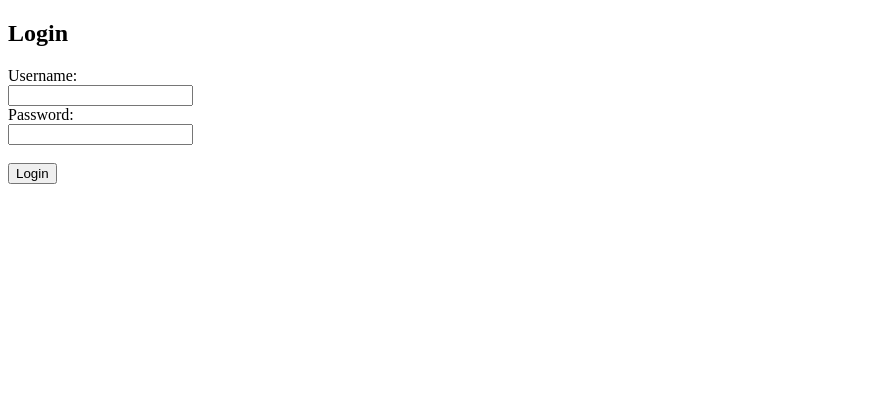
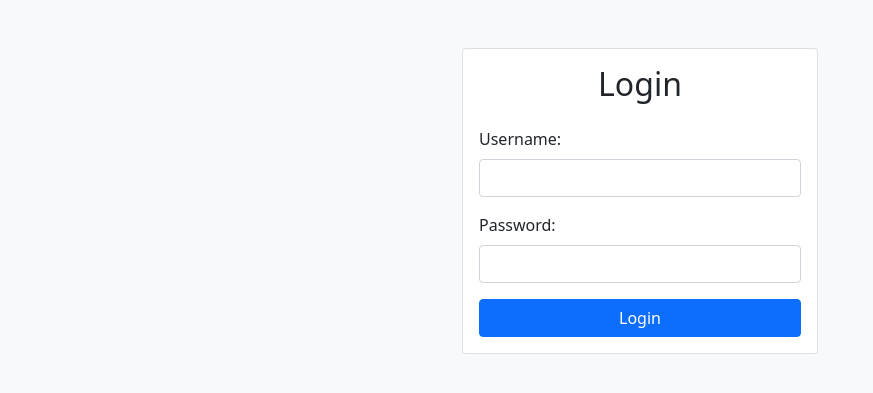
Before and after one commit to jamochl/aged_care_group2_ict30017, a PHP site: page / in a window 1280 px wide. Shown: the top 393 px of the page, without its empty margins (0-873 px from the left). Run offline with PHP 8.4, Linux system fonts and the light colour scheme; data that the repository does not hold is empty.

Commit message:
[JL] make login look nicer

```diff
--- a/src/index.php
+++ b/src/index.php
@@ -14,11 +14,11 @@ if ($conn->connect_error) {
 
 // Check forms are submitted
 if ($_SERVER["REQUEST_METHOD"] == "POST") {
-    // Retrive name and password
+    // Retrieve name and password
     $username = $_POST["username"];
     $password = $_POST["password"];
 
-    // SQL statement to retrive username
+    // SQL statement to retrieve username
     $sql = "SELECT * FROM Staff WHERE Name = ?";
     $stmt = $conn->prepare($sql);
     $stmt->bind_param("s", $username);
@@ -35,7 +35,7 @@ if ($_SERVER["REQUEST_METHOD"] == "POST") {
         // if ($password === $actual_pass)
 
         $hashedPWD = password_hash($actual_pass, PASSWORD_DEFAULT);
-        if(password_verify($password, $hashedPWD)) {
+        if (password_verify($password, $hashedPWD)) {
 
             // Start the session and set user role
             session_start();
@@ -76,17 +76,40 @@ if ($_SERVER["REQUEST_METHOD"] == "POST") {
     <meta charset="UTF-8">
     <meta name="viewport" content="width=device-width, initial-scale=1.0">
     <title>Login</title>
+    <!-- Bootstrap CSS -->
+    <link href="https://cdn.jsdelivr.net/npm/bootstrap@5.0.2/dist/css/bootstrap.min.css" rel="stylesheet">
 </head>
 
-<body>
-    <h2>Login</h2>
-    <form method="post" action="<?php echo htmlspecialchars($_SERVER["PHP_SELF"]); ?>">
-        <label for="username">Username:</label><br>
-        <input type="text" id="username" name="username" required><br>
-        <label for="password">Password:</label><br>
-        <input type="password" id="password" name="password" required><br><br>
-        <input type="submit" value="Login">
-    </form>
+<body class="bg-light">
+
+    <div class="container">
+        <div class="row justify-content-center mt-5">
+            <div class="col-lg-4">
+                <div class="card">
+                    <div class="card-body">
+                        <h2 class="card-title text-center mb-4">Login</h2>
+                        <form method="post" action="<?php echo htmlspecialchars($_SERVER["PHP_SELF"]); ?>">
+                            <div class="mb-3">
+                                <label for="username" class="form-label">Username:</label>
+                                <input type="text" class="form-control" id="username" name="username" required>
+                            </div>
+                            <div class="mb-3">
+                                <label for="password" class="form-label">Password:</label>
+                                <input type="password" class="form-control" id="password" name="password" required>
+                            </div>
+                            <div class="d-grid gap-2">
+                                <button type="submit" class="btn btn-primary">Login</button>
+                            </div>
+                        </form>
+                    </div>
+                </div>
+            </div>
+        </div>
+    </div>
+
+    <!-- Bootstrap JavaScript Bundle with Popper -->
+    <script src="https://cdn.jsdelivr.net/npm/bootstrap@5.0.2/dist/js/bootstrap.bundle.min.js"></script>
+
 </body>
 
 </html>
```
